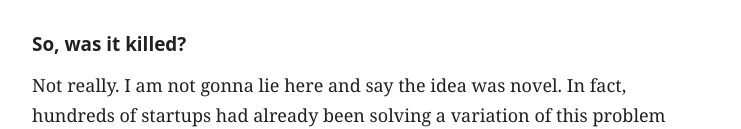
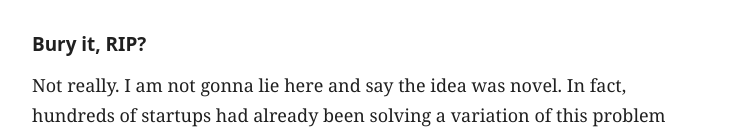
Before and after one commit to alyosha31/personal-site, an Astro site: page /writing/killed-my-own-project in a window 1280 px wide. Shown: the part 2591-2720 px from the top of the page, without its empty margins (268-1009 px from the left). Built offline with nearby package versions, Linux system fonts and the light colour scheme; Astro itself is replaced by a stand-in of ours.

Commit message:
changed text wording

```diff
--- a/src/content/posts/killed-my-own-project.md
+++ b/src/content/posts/killed-my-own-project.md
@@ -74,7 +74,7 @@ a layer up: what state should survive, which tools should an agent receive, how
 we observe failures, and how do we evaluate whether the agent did the right
 thing rather than merely finishing?
 
-## So, was it killed?
+## Bury it, RIP?
 
 Not really. I am not gonna lie here and say the idea was novel. In fact, hundreds of startups had already been solving a variation of this problem before I even understood the premise.
 
```
